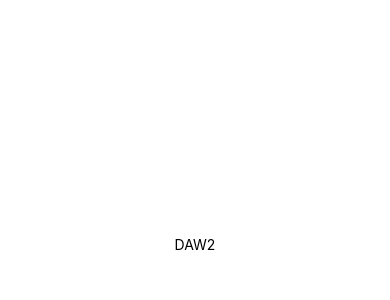
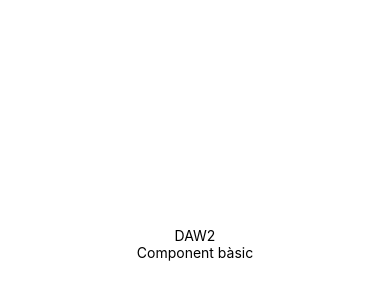
Before and after one commit to sergigrau/DAWPJ10-React-Native-material, a React Native app: screen / in a window 390 px wide. Shown: the part 178-478 px from the top of the page. Built offline with nearby package versions, Linux system fonts and the light colour scheme.

Commit message:
segona actualizació

```diff
--- a/App.js
+++ b/App.js
@@ -1,11 +1,14 @@
 import React from 'react';
 import { StyleSheet, Text, View } from 'react-native';
+import {Home} from './app/views/Home';
 
 export default function App() {
   return (
     <View style={styles.container}>
       <Text>DAW2</Text>
+      <Home></Home>
     </View>
+
   );
 }
 
--- /dev/null
+++ b/app/views/Home.js
@@ -0,0 +1,18 @@
+import React from 'react';
+import { Text, View } from 'react-native';
+
+/**
+ * Classe que hereta de Component i que implementa un component
+ * independent en l'app. És un component bàsic sense estils
+ * @version 1.0 sergi.grau@fje.edu
+ */
+export class Home extends React.Component {
+    render() {
+        return (
+            <View >
+              <Text>Component bàsic</Text>
+            </View>
+          );
+
+    }
+}
```
